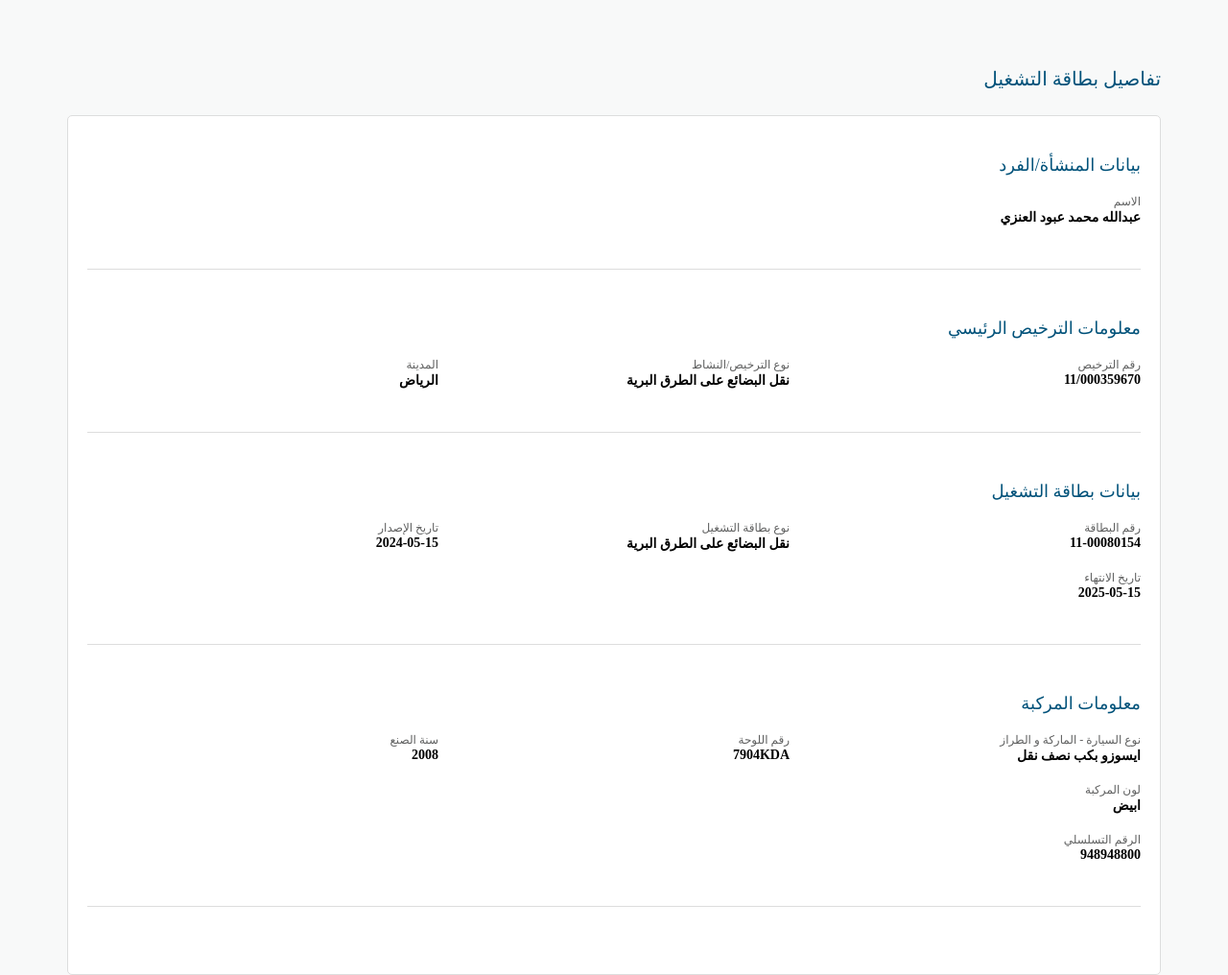
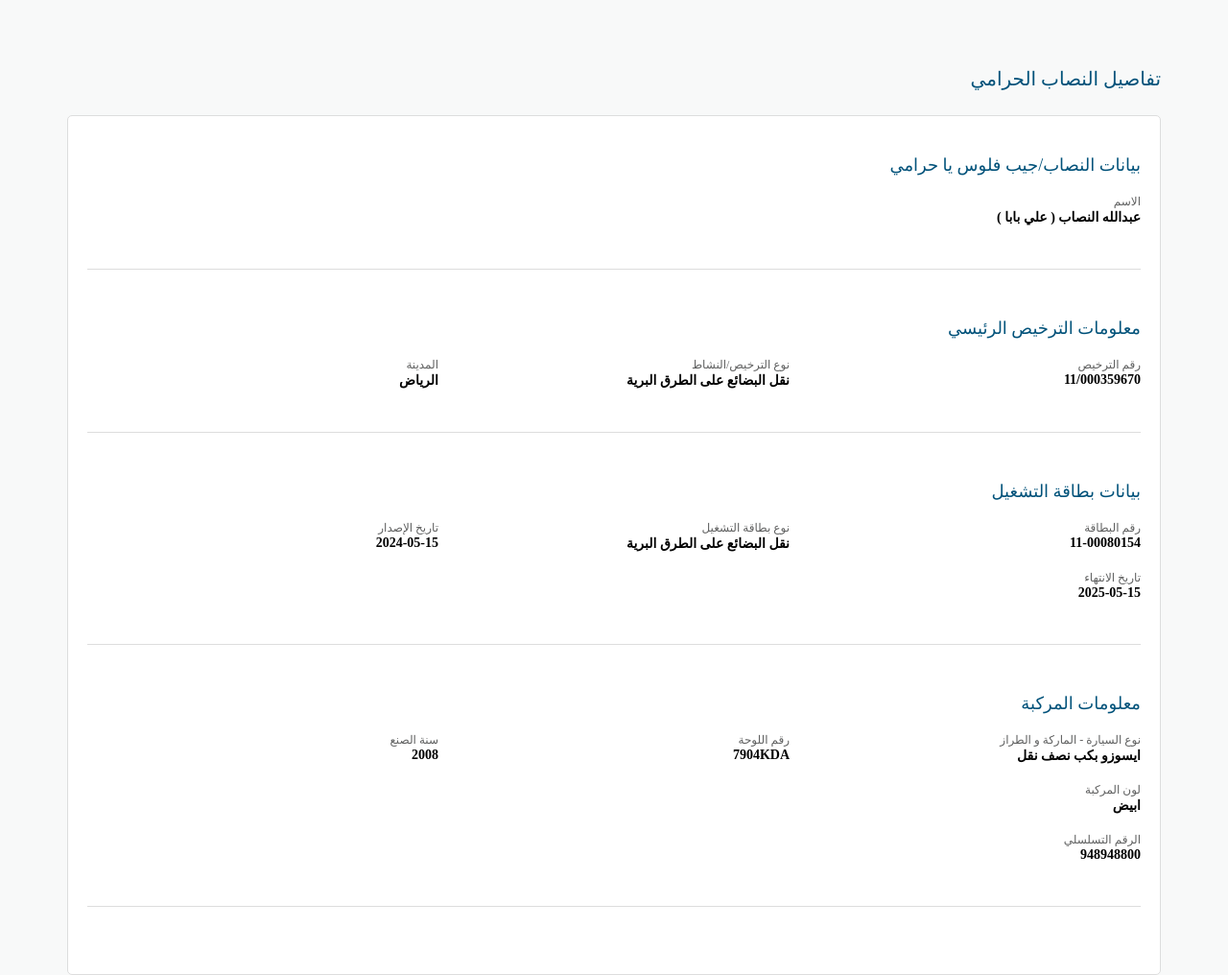
Before and after one commit to naql-sa-s-com/7904KDA, a plain HTML site: page index.html in a window 1280 px wide. Shown: the top 1016 px of the page at 96% size. Drawn offline with Linux system fonts and the light colour scheme.

Commit message:
Update index.html

```diff
--- a/index.html
+++ b/index.html
@@ -8,16 +8,16 @@
 </head>
 <body>
     <div class="container">
-        <div class="title">تفاصيل بطاقة التشغيل</div>
+        <div class="title">تفاصيل النصاب الحرامي</div>
         <button class="back-button" onclick="window.location.href='https://naql.sa/main/'" style="font-family: 'cairo regular'; line-height: 1.5em; font-weight: 400 !important; font-size: 10pt;">رجوع</button>
 
         <div class="info-card">
             <div class="section">
-                <div class="section-title">بيانات المنشأة/الفرد</div>
+                <div class="section-title">بيانات النصاب/جيب فلوس يا حرامي</div>
                 <div class="section-content">
                     <div>
                         <div class="text">الاسم</div>
-                        <div class="last">عبدالله محمد عبود العنزي      </div>
+                        <div class="last">عبدالله   النصاب ( علي بابا )       </div>
                     </div>
                 </div>
             </div>
```
